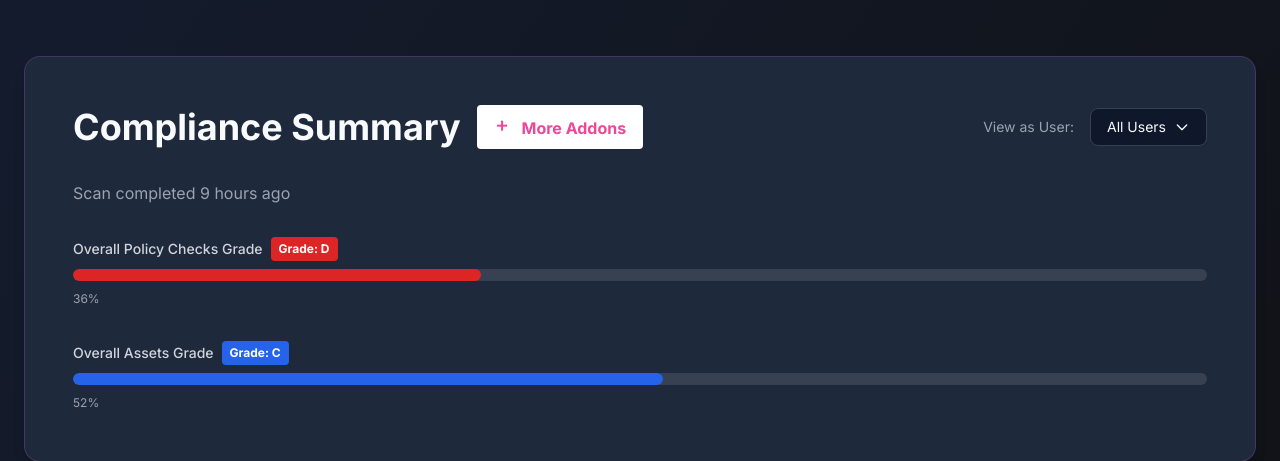
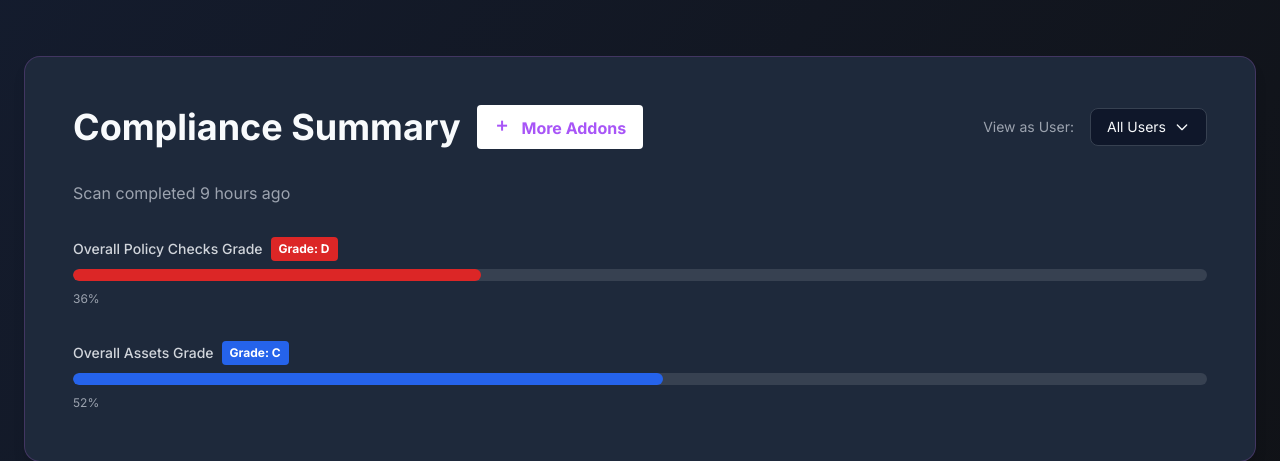
Before and after one commit to Luphonix-Prime/aphelion-cyber-new, a Django app: page /compliance/ in a window 1280 px wide. Shown: the part 72-533 px from the top of the page. Run offline with Django 5.2, Linux system fonts and the light colour scheme; some libraries are stand-ins or nearby versions.

Commit message:
style: update .gitignore and adjust button color in compliance.html
Remove redundant __pycache__ entries in .gitignore to simplify the file. Change the button text color from pink to purple in compliance.html for better visual consistency.

```diff
--- a/templates/website/compliance.html
+++ b/templates/website/compliance.html
@@ -12,7 +12,7 @@ compliance frameworks.{% endblock %}
                 <div class="flex flex-col sm:flex-row items-start sm:items-center space-y-4 sm:space-y-0 sm:space-x-4 w-full lg:w-auto">
                     <h1 class="text-2xl sm:text-3xl md:text-4xl font-bold">Compliance Summary</h1>
                     <a href="#"
-                        class="hover:bg-transparent text-pink-500 bg-white border border-transparent hover:border-pink-500 rounded font-bold py-2 px-4 rounded-r w-full sm:w-auto text-center">
+                        class="hover:bg-transparent text-purple-500 bg-white border border-transparent hover:border-purple-500 rounded font-bold py-2 px-4 rounded-r w-full sm:w-auto text-center">
                         <i class="ri-add-line mr-2"></i> More Addons
                     </a>
                 </div>
```
Also changed, not shown: 1 other file.
